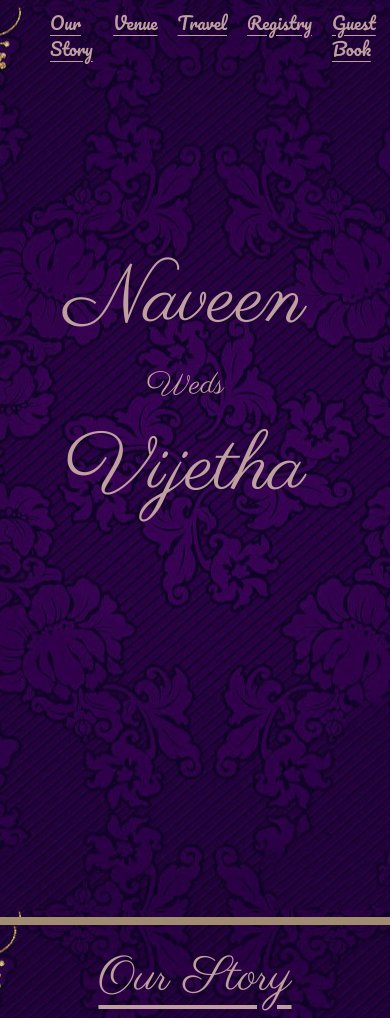
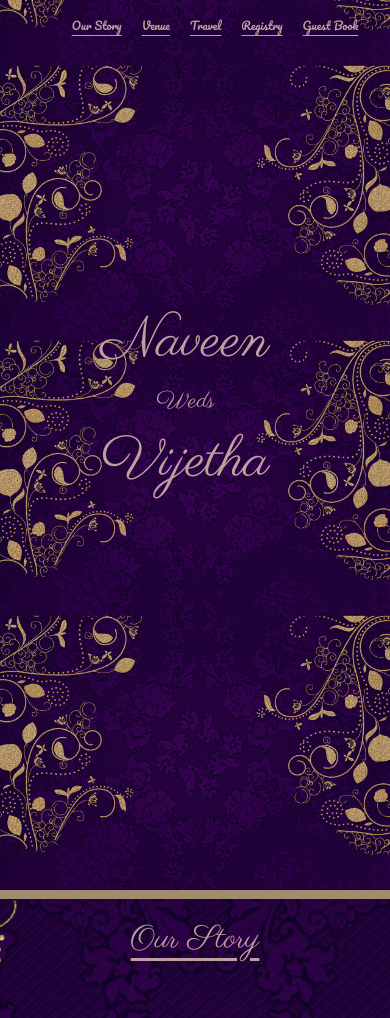
Before and after one commit to praveenpke/wedding-invitation-website, a website: page public/index.html in a window 390 px wide. Shown: the top 1018 px of the page. Drawn offline with nearby package versions, Linux system fonts and the light colour scheme; a web font is replaced by a local one.

Commit message:
added changes

```diff
--- a/public/index.html
+++ b/public/index.html
@@ -38,11 +38,11 @@
     <div class="bg-image">
       <div class="menu-container">
         <ul>
-          <li><a href="#our-story">Our Story</a></li>
-          <li><a href="#venue">Venue</a></li>
-          <li><a href="#travel">Travel</a></li>
-          <li><a href="#registry">Registry</a></li>
-          <li><a href="#guest-book">Guest Book</a></li>
+          <li><a href="#our-story" class="list-item">Our Story</a></li>
+          <li><a href="#venue" class="list-item">Venue</a></li>
+          <li><a href="#travel" class="list-item">Travel</a></li>
+          <li><a href="#registry" class="list-item">Registry</a></li>
+          <li><a href="#guest-book" class="list-item">Guest Book</a></li>
         </ul>
       </div>
       <div class="heading-container">
--- a/public/style.css
+++ b/public/style.css
@@ -8,6 +8,8 @@ head {
 .bg-image {
     background-image: url("./images/decorated3.jpg");
     background-position: center;
+    background-size: cover;
+    width: 100%;
 }
 
 .menu-container {
@@ -106,6 +108,13 @@ a:hover {
 }
 
 @media(max-width:600px) {
+    .bg-image {
+        background-image: url("./images/decorated3.jpg");
+        background-position: bottom;
+        background-size: contain;
+        width: 100%;
+        height: 90%;
+    }
     .our-story-text {
         font-size: 15px;
         color: #BF9F9F;
@@ -117,13 +126,28 @@ a:hover {
         height: 50vh;
         width: 50vw;
     }
-
+    .heading{
+        font-size: 2rem;
+    }
+    .heading-container {
+        padding-top: 30vh;
+    }
     .our-story-image img {
         position: absolute;
         margin-top: 20vh;
         left: -10vw;
         height: 40vh;
         width: 60vw;
+    }
+    .list-item{
+        font-size: 0.7rem;
+    }
+    .heading-text-large {
+        font-size: 3.5rem;
+    }
+
+    .heading-text-small {
+        font-size: 1.5rem;
     }
 }
 
```
